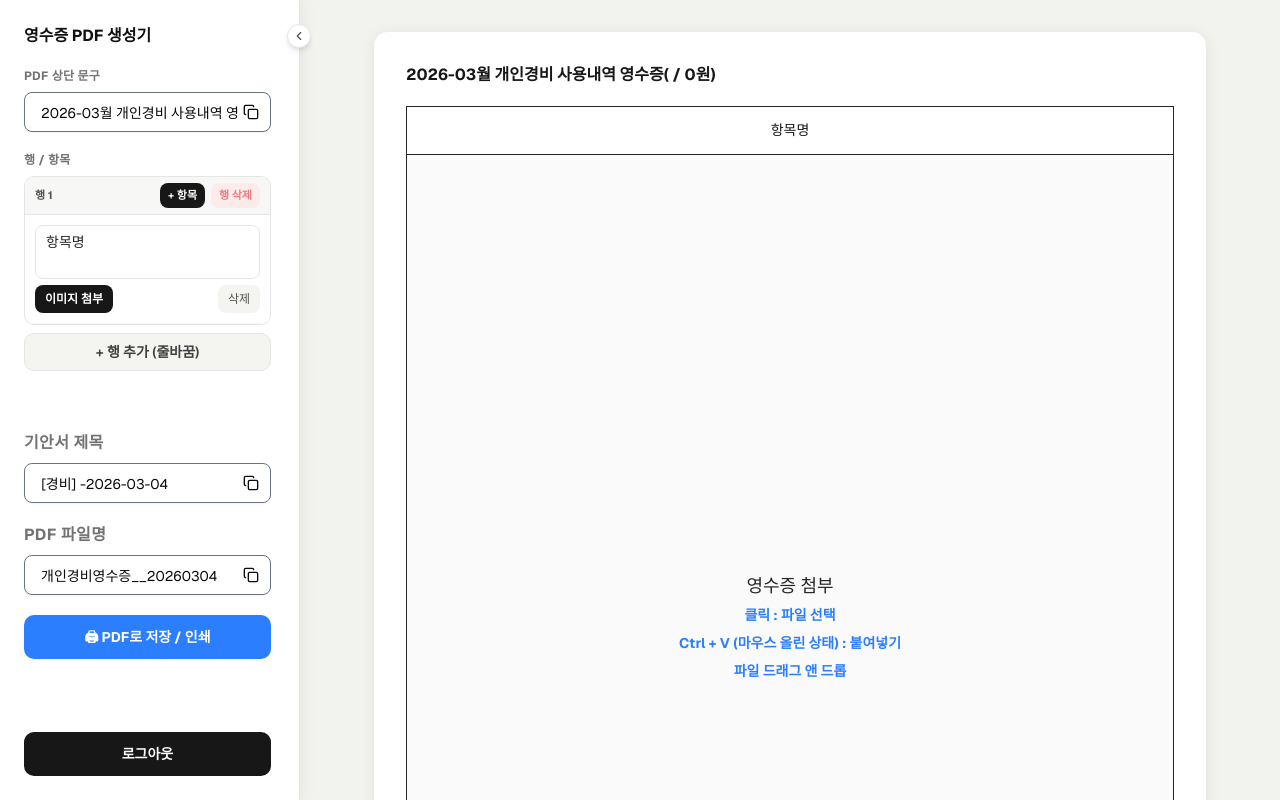
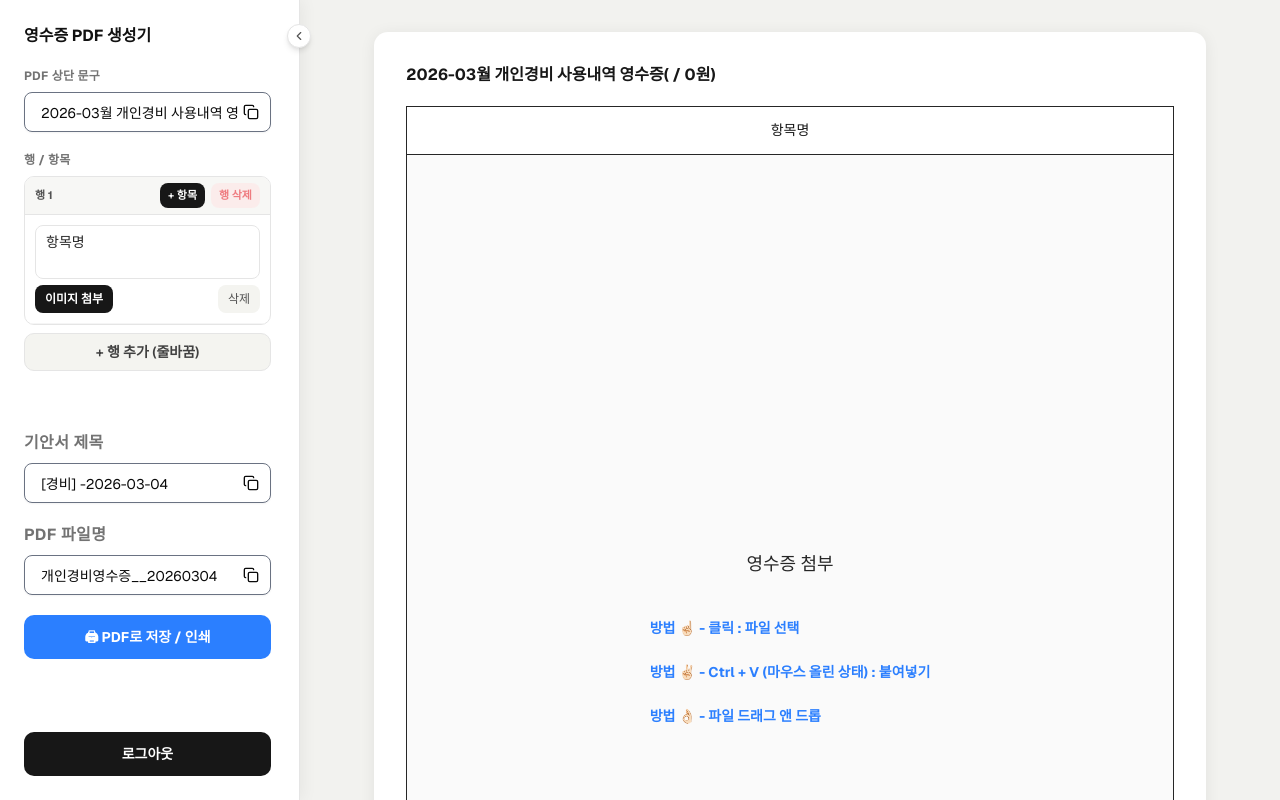
Before and after one commit to MaSeungHyun/grapicar-expenses, a Next.js app: page /billing in a window 1280 px wide. Shown: the top 800 px of the page. Built offline with nearby package versions, Linux system fonts and the light colour scheme.

Commit message:
feat: 안내 문구 추가

```diff
--- a/app/billing/_components/receipt-card.tsx
+++ b/app/billing/_components/receipt-card.tsx
@@ -83,21 +83,26 @@ export default function ReceiptCard({
             )}
           </div>
         ) : (
-          <span className="mb-5 text-center text-lg font-medium text-neutral-800">
+          <div className="flex flex-col items-center justify-center">
+            <div className="flex flex-col items-center justify-center">
+              <span className="text-center text-lg font-medium text-neutral-800">
                 영수증 첨부
-            <br />
+              </span>
+            </div>
+            <div className="mt-10 flex flex-col  text-left">
               <span className="text-sm font-bold text-blue-500">
-              클릭 : 파일 선택
+                방법 ☝🏻 - 클릭 : 파일 선택
               </span>
               <br />
               <span className="text-sm font-bold text-blue-500">
-              Ctrl + V (마우스 올린 상태) : 붙여넣기
+                방법 ✌🏻 - Ctrl + V (마우스 올린 상태) : 붙여넣기
               </span>
               <br />
               <span className="text-sm font-bold text-blue-500">
-              파일 드래그 앤 드롭
+                방법 👌🏻 - 파일 드래그 앤 드롭
               </span>
-          </span>
+            </div>
+          </div>
         )}
       </div>
     </div>
```
Lines whose indentation alone changed are shown as unchanged.
